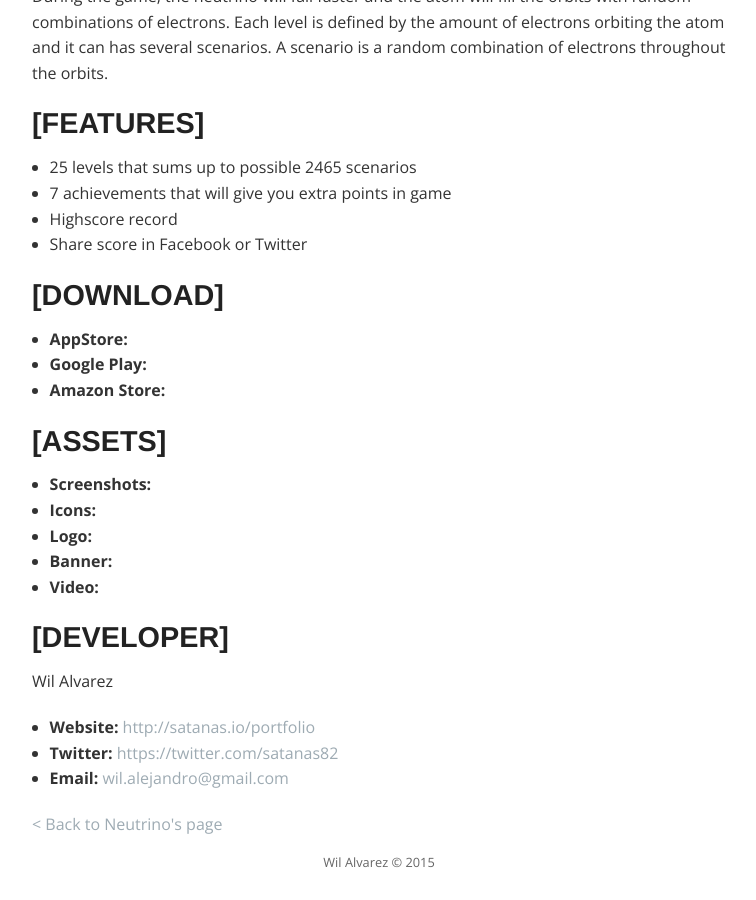
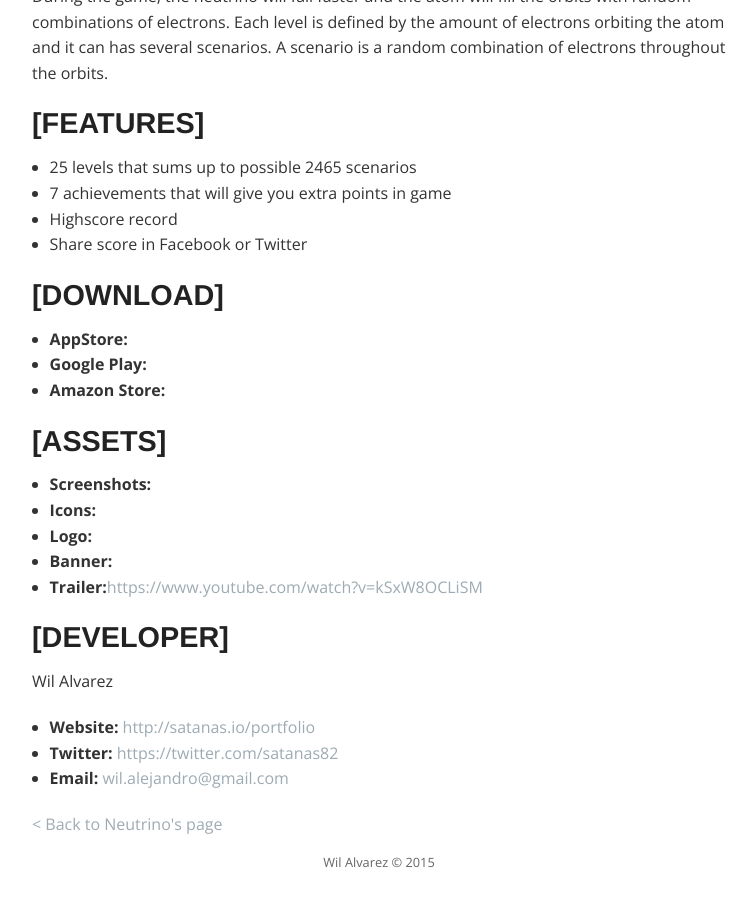
Before and after one commit to satanas/site, a Jekyll site: the page built from games/neutrino/presskit.html, in a window 1280 px wide and 900 px high, scrolled down 727 px. Shown: the whole window, without its empty margins (261-1017 px from the left). Built offline with Jekyll 4.4.1, drawn with Linux system fonts in a browser that asks for light colours; nearby versions of some CDN libraries; Markdown is read by kramdown in place of the engine named in the settings.

Commit message:
Added trailer to presskit

```diff
--- a/games/neutrino/presskit.html
+++ b/games/neutrino/presskit.html
@@ -48,7 +48,7 @@
   <li><strong>Icons: </strong></li>
   <li><strong>Logo: </strong></li>
   <li><strong>Banner: </strong></li>
-  <li><strong>Video:</strong></li>
+  <li><strong>Trailer:</strong><a href="https://www.youtube.com/watch?v=kSxW8OCLiSM">https://www.youtube.com/watch?v=kSxW8OCLiSM</a></li>
 </ul>
 
 <h3>[DEVELOPER]</h3>
```
